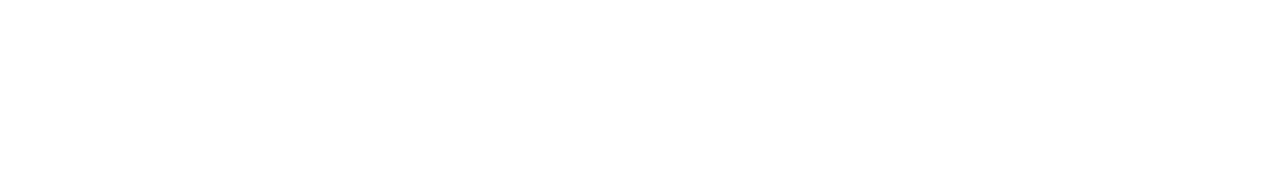
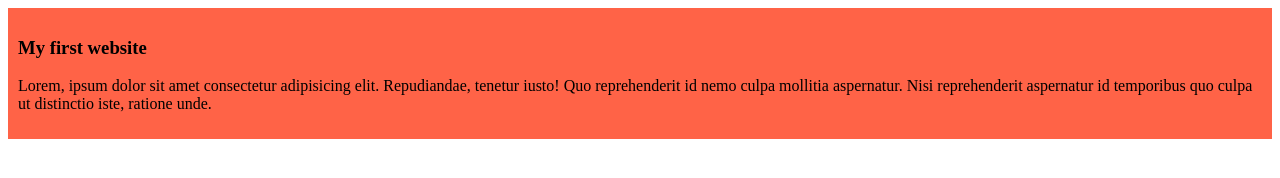
Before and after one commit to MARS-CSE/My-first-repo, a plain HTML site: page index.html in a window 1280 px wide. Drawn offline with Linux system fonts and the light colour scheme.

Commit message:
added the first blog

```diff
--- a/index.html
+++ b/index.html
@@ -4,8 +4,13 @@
     <meta charset="UTF-8">
     <meta name="viewport" content="width=device-width, initial-scale=1.0">
     <title>My First Ever Github Repo</title>
+    <link rel="stylesheet" href="styles/blog.css">
 </head>
 <body>
+    <div>
+        <h3>My first website   </h3>
+        <p>Lorem, ipsum dolor sit amet consectetur adipisicing elit. Repudiandae, tenetur iusto! Quo reprehenderit id nemo culpa mollitia aspernatur. Nisi reprehenderit aspernatur id temporibus quo culpa ut distinctio iste, ratione unde.</p>
+    </div>
 
 </body>
 </html>
--- /dev/null
+++ b/styles/blog.css
@@ -0,0 +1,4 @@
+div{
+    background-color: tomato;
+    padding: 10px;
+}
```
